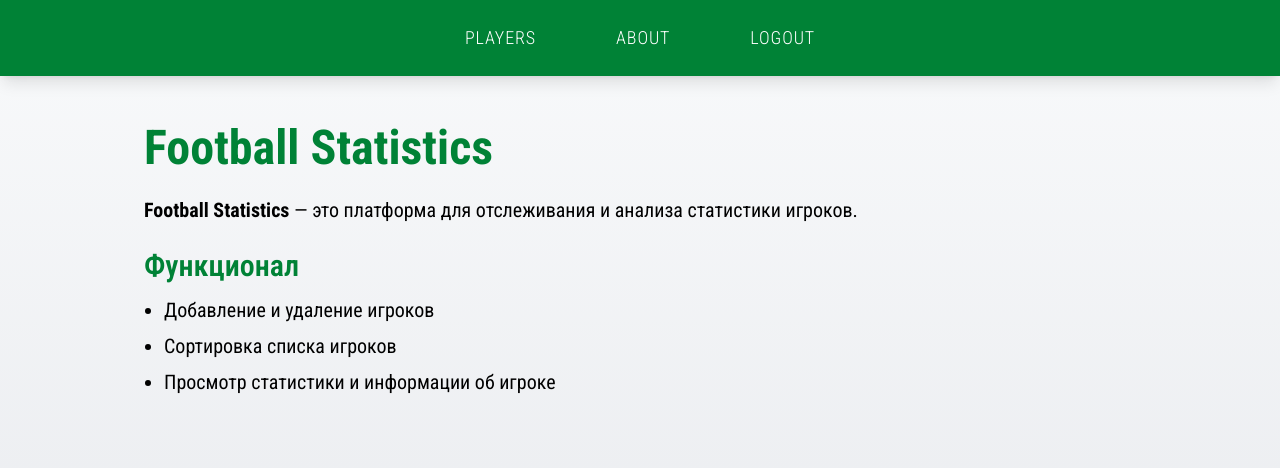
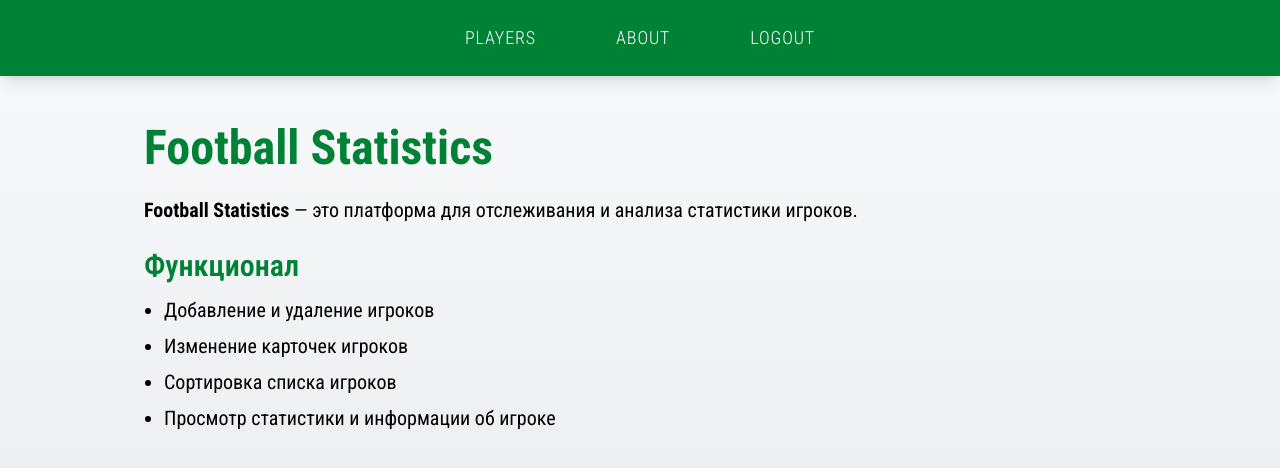
Before and after one commit to poeticlama/football-cards, a React (Vite) app: page /about in a window 1280 px wide. Shown: the top 468 px of the page. Built offline with nearby package versions, Linux system fonts and the light colour scheme; no server answers; sample sign-in values are in the browser's storage.

Commit message:
docs: change README.md and about page

```diff
--- a/src/pages/AboutPage.tsx
+++ b/src/pages/AboutPage.tsx
@@ -21,6 +21,7 @@ const AboutPage = () => {
           </h2>
           <ul className="list-disc pl-5 space-y-2 text-xl">
             <li>Добавление и удаление игроков</li>
+            <li>Изменение карточек игроков</li>
             <li>Сортировка списка игроков</li>
             <li>Просмотр статистики и информации об игроке</li>
           </ul>
```
Also changed, not shown: 1 other file (tests, documents, lock files or other folders).
